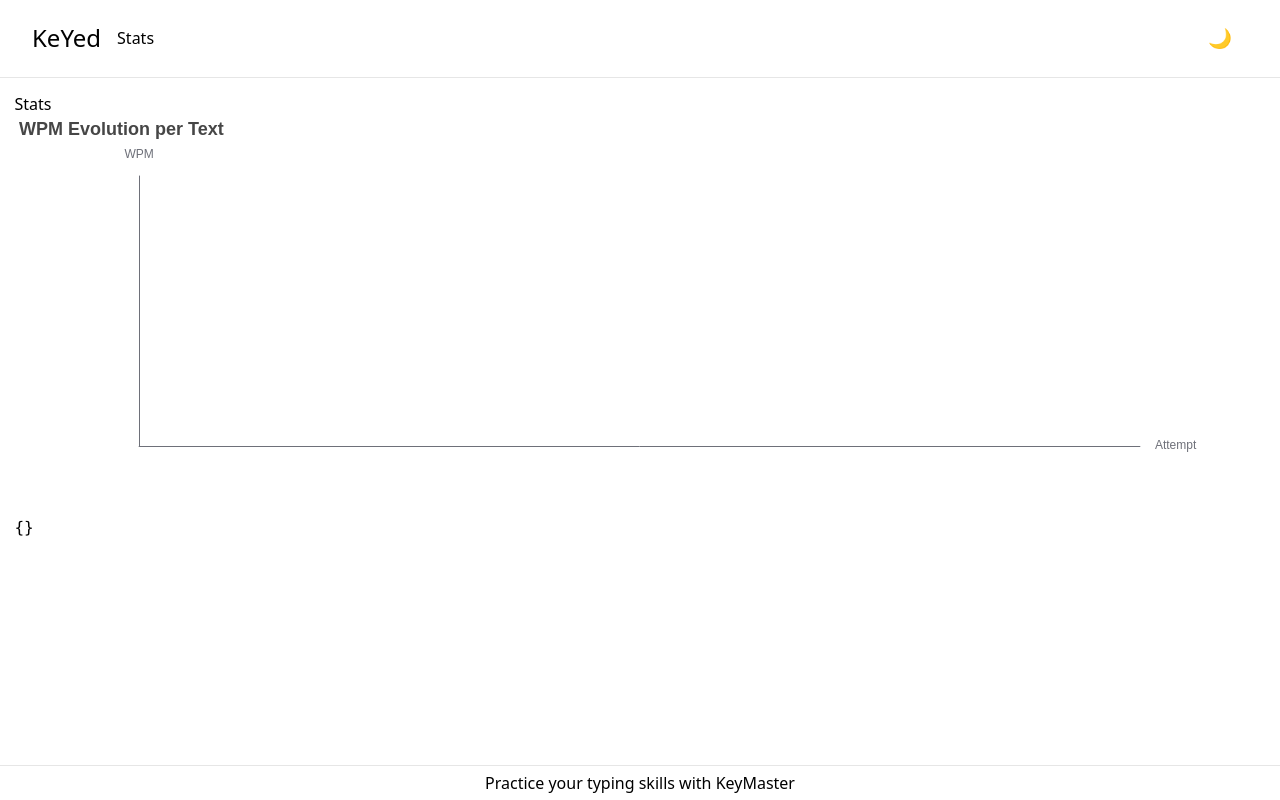
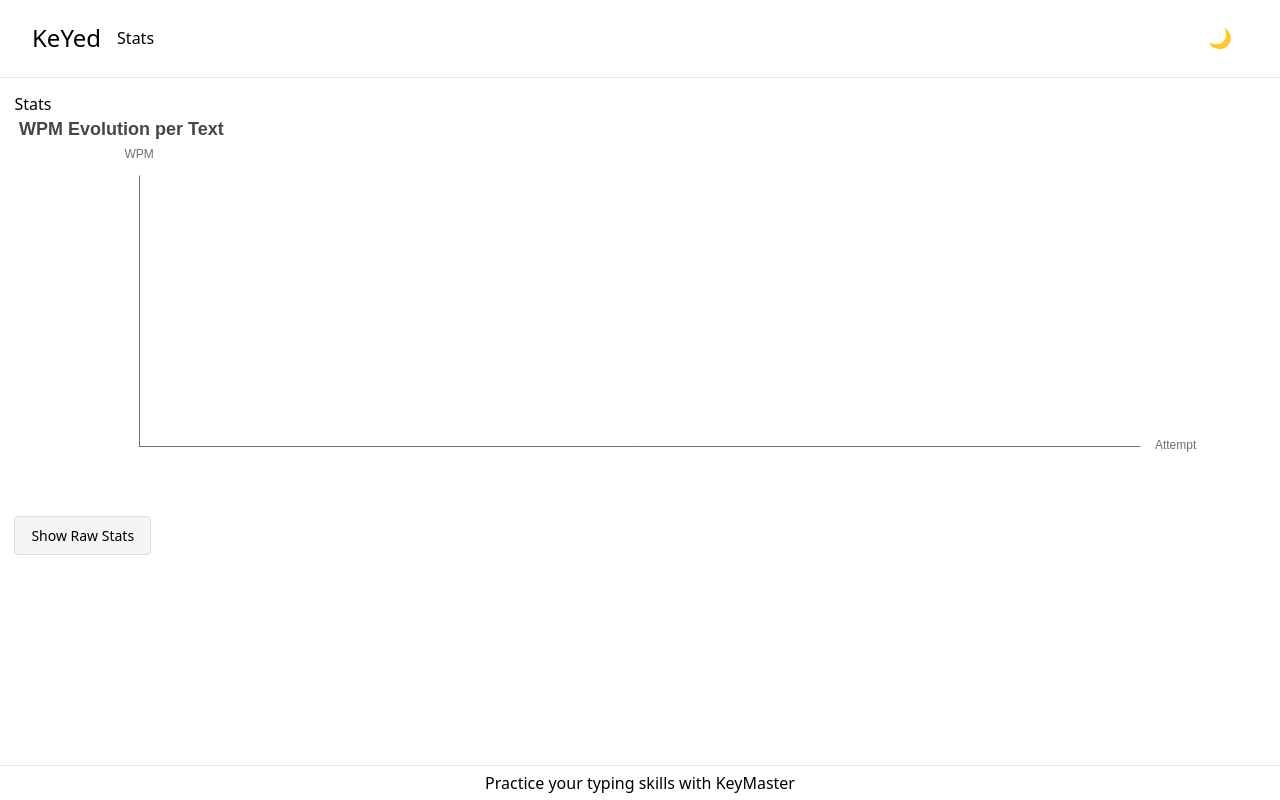
Before and after one commit to Benoit-Welsch/keyed, a SvelteKit app: page /stats in a window 1280 px wide. Built offline with nearby package versions, Linux system fonts and the light colour scheme.

Commit message:
Style: add button to toggle visibility of raw stats in stats page; update styles for button and accordion content

```diff
--- a/src/app.css
+++ b/src/app.css
@@ -16,4 +16,6 @@ body {
     "Open Sans",
     "Helvetica Neue",
     sans-serif;
+    max-width: 100vw;
+    overflow-x: hidden;
 }
--- a/src/routes/stats/+page.svelte
+++ b/src/routes/stats/+page.svelte
@@ -2,8 +2,10 @@
   import { stats } from "$lib/stores/stats";
   import { onMount } from "svelte";
   import * as echarts from "echarts";
+  import { theme } from "$lib/stores/theme";
 
   let chartEl: HTMLDivElement;
+  let showRawStats = false;
 
   onMount(() => {
     const chart = echarts.init(chartEl);
@@ -35,5 +37,51 @@
 <main>
   <h1>Stats</h1>
   <div bind:this={chartEl} style="width: 100%; height: 400px;"></div>
-  <pre>{JSON.stringify($stats, null, 2)}</pre>
+  <button on:click={() => (showRawStats = !showRawStats)} class="{$theme}">
+    {showRawStats ? "Hide" : "Show"} Raw Stats
+  </button>
+  {#if showRawStats}
+    <div class="accordion-content {$theme}">
+      <pre>{JSON.stringify($stats, null, 2)}</pre>
+    </div>
+  {/if}
 </main>
+
+<style>
+  button {
+    background-color: #f5f5f5;
+    border: 1px solid #ddd;
+    border-radius: 4px;
+    padding: 8px 16px;
+    cursor: pointer;
+    font-size: 14px;
+    transition: background-color 0.2s;
+  }
+
+  button:hover {
+    background-color: #e0e0e0;
+  }
+
+  button:active {
+    background-color: #d0d0d0;
+  }
+
+  button.oled {
+    background-color: #1a1a1a;
+    border: 1px solid #333;
+    color: #ffffff;
+  }
+
+  button.oled:hover {
+    background-color: #333;
+  }
+
+  button.oled:active {
+    background-color: #444;
+  }
+
+  .accordion-content {
+    margin-top: 16px;
+    border-radius: 4px;
+  }
+</style>
```
